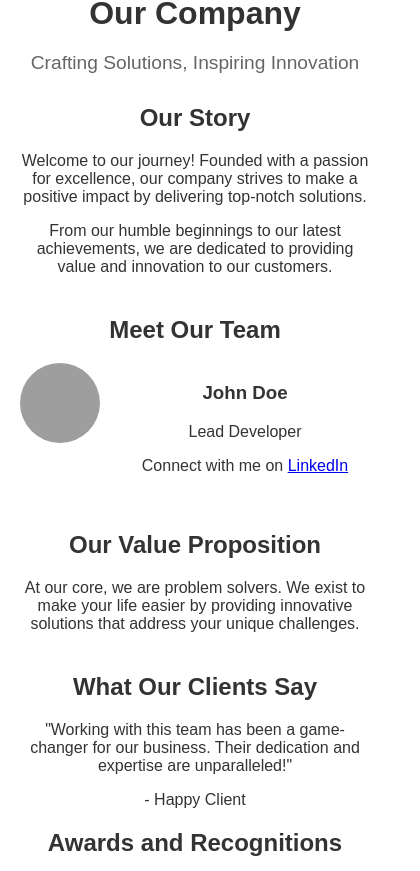
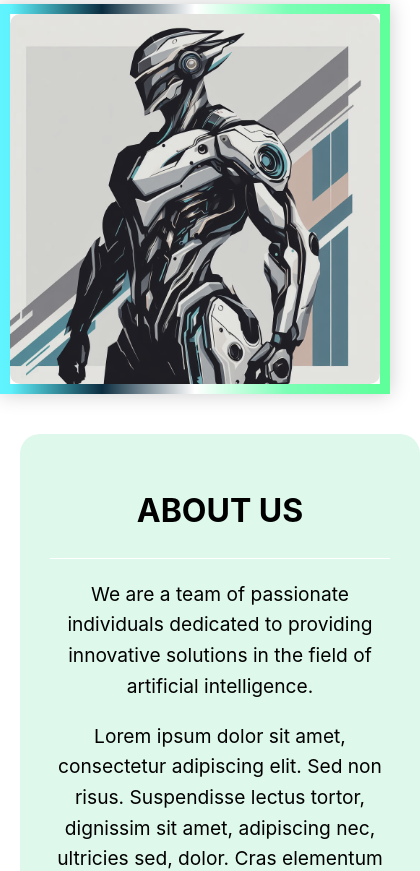
Before and after one commit to 1122coder/AIpreneur-LandingPage, a React (Create React App) app: page / in a window 390 px wide. Shown: the part 1038-1909 px from the top of the page, 420 px wide, since content can reach past the window. Built offline with nearby package versions, Linux system fonts and the light colour scheme; grey boxes are pictures that could not be loaded.

Commit message:
About us page completed. Animation added, make it reonsive for mobile and tablet

```diff
--- a/src/App.js
+++ b/src/App.js
@@ -3,10 +3,11 @@ import './App.css';
 import HomeSection from './Pages/Home';
 import Navbar from './Component/Navbar';
 import AboutUs from './Pages/About-Us';
+
+
 function App() {
   return (
     <div className="App">
-
       <Navbar />
       <HomeSection />
       <AboutUs />
--- a/src/Pages/About-Us.jsx
+++ b/src/Pages/About-Us.jsx
@@ -1,73 +1,37 @@
+// AboutUs.jsx
+
 import React from 'react';
-import '../Style/AboutUs.css'; // Create a CSS file for styling
+import '../Style/AboutUs.css';
+import backgroundImage from '../Assets/comp.jpg';
+import { Element } from 'react-scroll';
 
 const AboutUs = () => {
   return (
-    <div className="about-us-container">
-      <header>
-        <h1>Our Company</h1>
-        <p>Crafting Solutions, Inspiring Innovation</p>
-      </header>
-
-      <section className="company-story">
-        <h2>Our Story</h2>
+    <Element name="about-us" className="about-us-container">
+      <div className="text">
+        <div className="text-container" id="about-us-text">
+          <h2 className="about-us-heading">About Us</h2>
+          <hr className="about-us-line" />
           <p>
-          Welcome to our journey! Founded with a passion for excellence, our company strives to make a positive impact by delivering top-notch solutions.
+            We are a team of passionate individuals dedicated to providing innovative solutions in the field of
+            artificial intelligence.
           </p>
           <p>
-          From our humble beginnings to our latest achievements, we are dedicated to providing value and innovation to our customers.
-        </p>
-      </section>
-
-      <section className="team">
-        <h2>Meet Our Team</h2>
-        <div className="team-member">
-          <img src="team-member-1.jpg" alt="Team Member 1" />
-          <div className="member-info">
-            <h3>John Doe</h3>
-            <p>Lead Developer</p>
-            <p>
-              Connect with me on{' '}
-              <a href="https://linkedin.com/johndoe" target="_blank" rel="noopener noreferrer">
-                LinkedIn
-              </a>
+            Lorem ipsum dolor sit amet, consectetur adipiscing elit. Sed non risus. Suspendisse lectus tortor, dignissim
+            sit amet, adipiscing nec, ultricies sed, dolor. Cras elementum ultrices diam. Maecenas ligula massa, varius a,
+            semper congue, euismod non, mi. Proin porttitor, orci nec nonummy molestie, enim est eleifend mi, non
+            fermentum diam nisl sit amet erat. Duis semper. Duis arcu massa, scelerisque vitae, consequat in, pretium a,
+            enim. Pellentesque congue.
           </p>
         </div>
       </div>
-
-        {/* Add more team members as needed */}
-      </section>
-
-      <section className="value-proposition">
-        <h2>Our Value Proposition</h2>
-        <p>
-          At our core, we are problem solvers. We exist to make your life easier by providing innovative solutions that address your unique challenges.
-        </p>
-      </section>
-
-      <section className="testimonials-awards">
-        <h2>What Our Clients Say</h2>
-        <div className="testimonial">
-          <p>"Working with this team has been a game-changer for our business. Their dedication and expertise are unparalleled!"</p>
-          <p>- Happy Client</p>
+      <div className="image">
+        <div className="image-content">
+          {/* Your image here */}
+          <img src={backgroundImage} alt="Your Image" />
         </div>
-
-        {/* Add more testimonials as needed */}
-
-        <h2>Awards and Recognitions</h2>
-        <p>We are proud to have received the following awards:</p>
-        <ul>
-          <li>Best Innovation Award 2022</li>
-          {/* Add more awards as needed */}
-        </ul>
-      </section>
-
-      <section className="call-to-action">
-        <h2>Ready to Elevate Your Business?</h2>
-        <p>Contact us today for a consultation and discover how we can help you achieve your goals.</p>
-        <button>Contact Us</button>
-      </section>
       </div>
+    </Element>
   );
 };
 
--- a/src/Style/AboutUs.css
+++ b/src/Style/AboutUs.css
@@ -1,66 +1,128 @@
-/* AboutUs.css */
+
+/* Animation keyframes */
+@keyframes fadeIn {
+  from {
+    opacity: 0;
+    transform: translateY(50px);
+  }
+  to {
+    opacity: 1;
+    transform: translateY(0);
+  }
+}
+
+/* Apply animation to the 'about-us' element */
+#about-us {
+  animation: fadeIn 1s ease-out forwards; /* Adjust timing and easing as needed */
+  opacity: 0; /* Start the element as invisible */
+}
 
 .about-us-container {
-    max-width: 800px;
-    margin: 0 auto;
-    padding: 20px;
-    font-family: 'Arial', sans-serif;
-    color: #333;
+  margin-top: 50px;
+  display: flex;
+  position: relative; /* Make the container relative to position its children */
+  align-items: center;
 }
 
-  header {
-    text-align: center;
-    margin-bottom: 30px;
+.text {
+  flex: 1;
+  padding: 50px;
+  z-index: 3;
 }
 
-  header h1 {
-    font-size: 2em;
-    margin-bottom: 10px;
+.text-container {
+  background-color: #def8eb; /* Palette green background color */
+  padding: 30px;
+  border-radius: 20px; /* Rounded block */
+  transition: transform 0.3s ease-in-out; /* Add a transition for smooth zoom effect */
+  margin-right: -50px; /* Adjust this value to move the text block more towards the right */
+  margin-top: -30px; /* Adjust this value to position the text block closer to the image */
+  position: relative; /* Ensure text container is relative */
 }
 
-  header p {
-    font-size: 1.2em;
-    color: #666;
-  }
-
-  .company-story,
-  .team,
-  .value-proposition,
-  .testimonials-awards,
-  .call-to-action {
-    margin-bottom: 40px;
-  }
-
-  h2 {
-    color: #333;
-  }
-
-  .team-member {
-    display: flex;
+.about-us-heading {
+  font-size: 2rem;
+  text-transform: uppercase;
+  position: relative;
+  display: inline-block;
   margin-bottom: 20px;
 }
 
-  .team-member img {
-    width: 80px;
-    height: 80px;
-    border-radius: 50%;
-    margin-right: 20px;
+.about-us-line {
+  border: none;
+  border-bottom: 1px solid #fff; /* Line behind the text */
+  margin-bottom: 20px;
+  width: 100%;
 }
 
-  .member-info {
-    flex-grow: 1;
+.text-container p {
+  font-size: 1.2rem;
+  line-height: 1.6;
 }
 
-  button {
-    padding: 10px 20px;
-    font-size: 1.2em;
-    background-color: #4CAF50;
-    color: #fff;
-    border: none;
-    border-radius: 5px;
-    cursor: pointer;
+.image {
+  flex: 1;
+  position: relative;
+  z-index: 1;
 }
 
-  button:hover {
-    background-color: #45a049;
+
+.image-content {
+  position: relative;
+  max-width: 100%;
+  border: 10px solid transparent;
+  border-image-slice: 1;
+  border-image-source: linear-gradient(to right, #5ff4ff, #0b2d40, #ffffff, #7bfeb6, #5fff9c);
+  box-sizing: border-box;
+  box-shadow: 0px 0px 20px rgba(0, 0, 0, 0.2); /* Charming shadow */
 }
+
+.image-content img {
+  display: block;
+  width: 100%;
+  height: auto;
+  border-radius: 10px; /* Add some rounded corners for a modern look */
+  filter: grayscale(50%) brightness(90%); /* Modern shades - You can adjust the values */
+}
+
+/* Apply zoom effect on hover */
+#about-us-text:hover {
+  transform: scale(1.12); /* Increase the scale to zoom in */
+}
+
+
+
+/* For tablet screens */
+@media (max-width: 768px) {
+  .about-us-container {
+    flex-direction: column;
+    align-items: center;
+  }
+
+  .text {
+    padding: 30px;
+    order: 2;
+    text-align: center;
+  }
+
+  .text-container {
+    max-width: 90%;
+    margin-top: 20px;
+  }
+
+  .image {
+    order: 1;
+    width: 100%;
+  }
+}
+
+/* For mobile screens */
+@media (max-width: 480px) {
+  .text {
+    padding: 20px;
+  }
+
+  .text-container {
+    max-width: 100%;
+  }
+}
```
Also changed, not shown: src/Assets/comp.jpg (added). Lines whose indentation alone changed are shown as unchanged.
